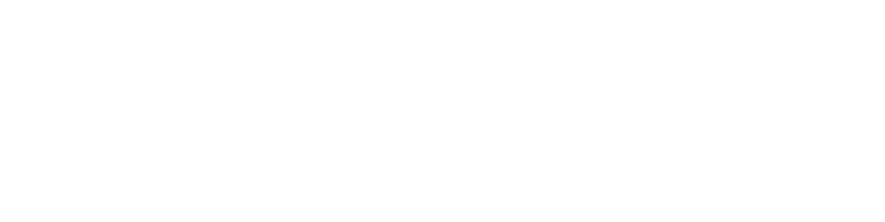
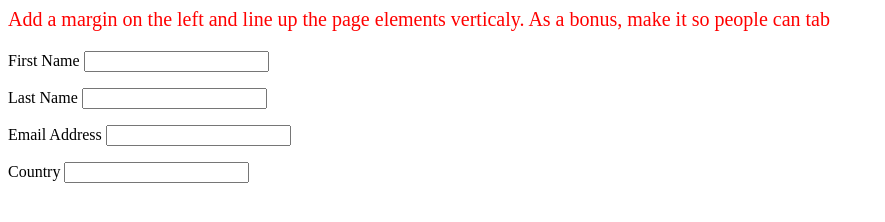
Before and after one commit to giild/alignthyselfhtml, a plain HTML site: page src/simple_form.html in a window 1280 px wide. Shown: the whole page, without its empty margins (0-885 px from the left). Drawn offline with Linux system fonts and the light colour scheme.

Commit message:
added some inputs

```diff
--- a/src/simple_form.html
+++ b/src/simple_form.html
@@ -3,6 +3,10 @@
 		<title>Simple form</title>
 	</head>
 	<body>
-
+		<p style="font-size: 20px; color: red;">Add a margin on the left and line up the page elements verticaly. As a bonus, make it so people can tab</p>
+		<p>First Name <input type="text" id="first" value=""></p>
+		Last Name <input type="text" id="last" value="">
+		<p>Email Address <input type="text" id="email" value=""></p>
+		<p>Country <input type="text" id="country" value=""></p>
 	</body>
 </html>
```
